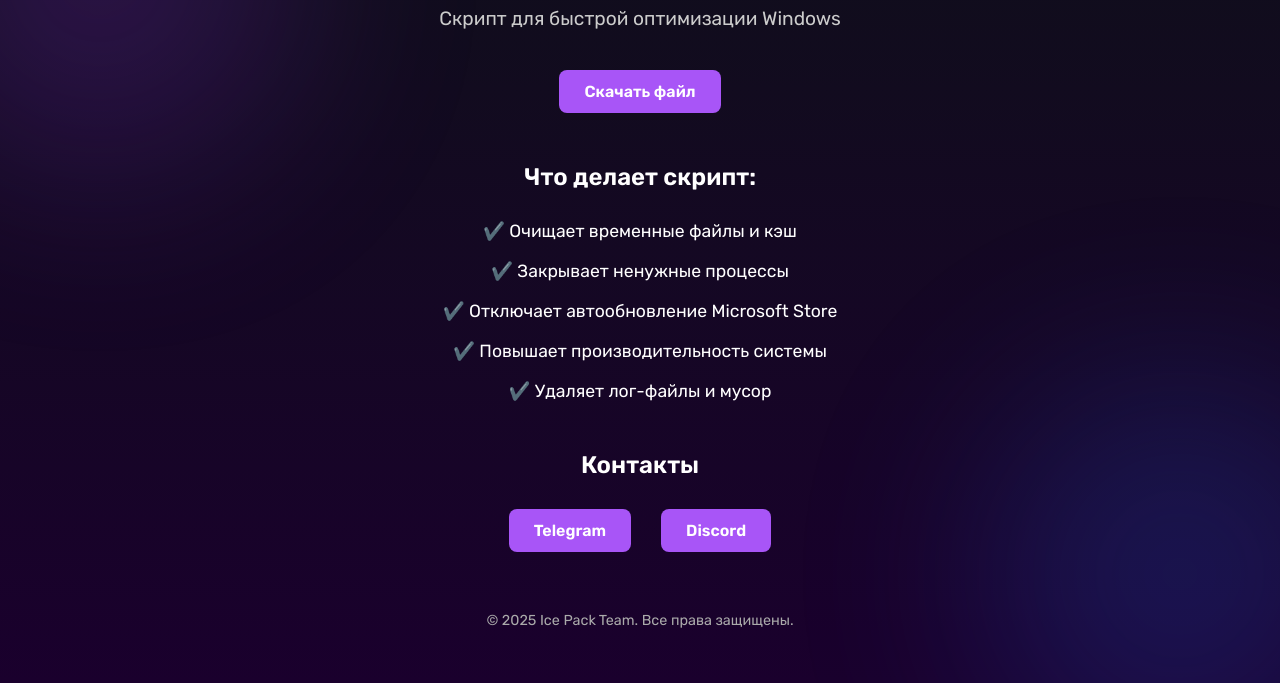
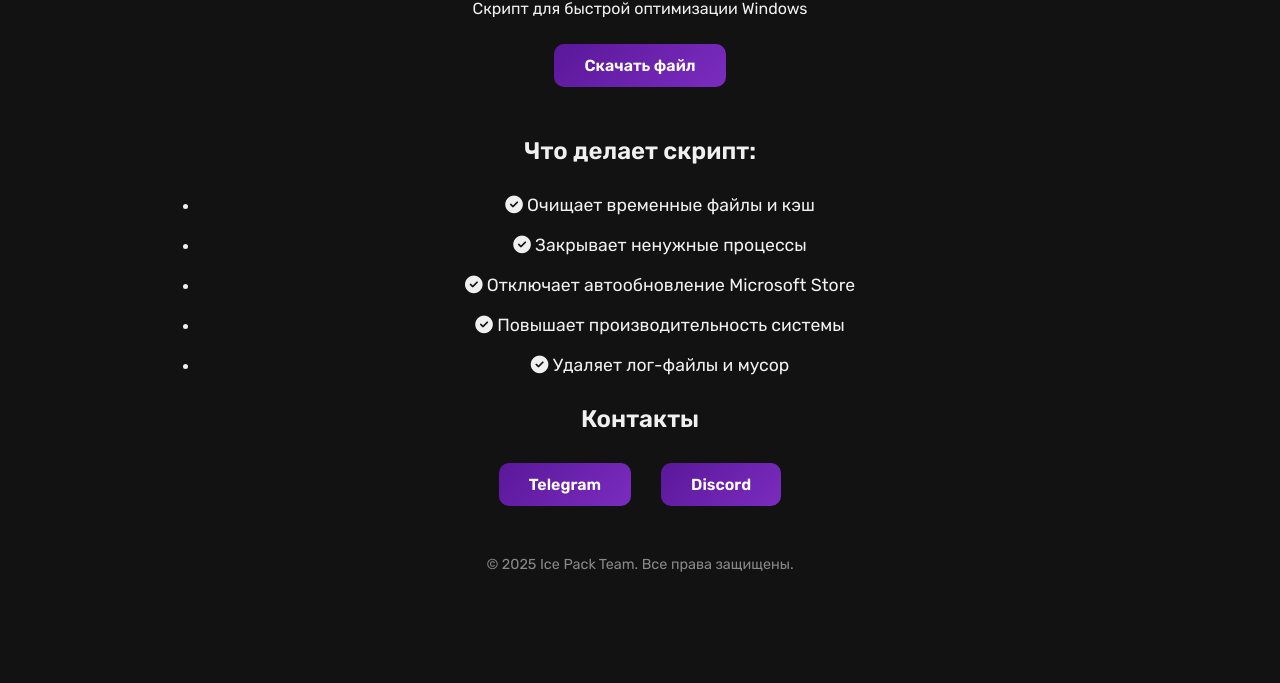
Before and after one commit to Iadno/IcePack-V1, a plain HTML site: page index.html in a window 1280 px wide. Shown: the part 126-809 px from the top of the page. Drawn offline with Linux system fonts and the light colour scheme.

Commit message:
Update index.html

```diff
--- a/index.html
+++ b/index.html
@@ -1,148 +1,44 @@
 <!DOCTYPE html>
 <html lang="ru">
 <head>
-  <meta charset="UTF-8">
-  <meta name="viewport" content="width=device-width, initial-scale=1.0">
+  <meta charset="UTF-8" />
+  <meta name="viewport" content="width=device-width, initial-scale=1.0" />
   <title>Ice Pack Optimizer</title>
-  <link rel="stylesheet" href="style.css">
-  <link href="https://fonts.googleapis.com/css2?family=Rubik:wght@400;600&display=swap" rel="stylesheet">
-  <style>
-    body {
-      margin: 0;
-      font-family: 'Rubik', sans-serif;
-      background: linear-gradient(to bottom, #0f0f1a, #1a002d);
-      color: #fff;
-      overflow-x: hidden;
-    }
-
-    .container {
-      max-width: 1140px;
-      margin: 0 auto;
-      padding: 40px 20px;
-      text-align: center;
-      position: relative;
-    }
-
-    header h1 {
-      font-size: 2.5rem;
-      color: #c084fc;
-      margin-bottom: 10px;
-    }
-
-    .subtitle {
-      font-size: 1.2rem;
-      color: #ccc;
-      margin-bottom: 30px;
-    }
-
-    .btn {
-      display: inline-block;
-      background: #a855f7;
-      color: white;
-      padding: 12px 25px;
-      border-radius: 8px;
-      text-decoration: none;
-      font-weight: 600;
-      margin: 10px;
-      transition: 0.3s;
-    }
-
-    .btn:hover {
-      background: #9333ea;
-    }
-
-    .features {
-      list-style: none;
-      padding: 0;
-      margin-top: 20px;
-    }
-
-    .features li {
-      padding: 10px 0;
-      font-size: 1.1rem;
-    }
-
-    .features li::before {
-      content: "✔️ ";
-      color: #22c55e;
-    }
-
-    .social-buttons {
-      margin-top: 20px;
-    }
-
-    footer {
-      margin-top: 50px;
-      font-size: 0.9rem;
-      color: #aaa;
-    }
-
-    @media (max-width: 768px) {
-      header h1 {
-        font-size: 2rem;
-      }
-
-      .btn {
-        width: 90%;
-        max-width: 320px;
-      }
-    }
-
-    /* Decorative Elements */
-    body::before, body::after {
-      content: "";
-      position: fixed;
-      z-index: -1;
-      width: 400px;
-      height: 400px;
-      border-radius: 50%;
-      filter: blur(100px);
-      opacity: 0.2;
-    }
-
-    body::before {
-      background: #9333ea;
-      top: -100px;
-      left: -100px;
-    }
-
-    body::after {
-      background: #2563eb;
-      bottom: -100px;
-      right: -100px;
-    }
-  </style>
+  <link rel="stylesheet" href="style.css" />
+  <link href="https://fonts.googleapis.com/css2?family=Rubik:wght@400;600&display=swap" rel="stylesheet" />
+  <script src="https://kit.fontawesome.com/a076d05399.js" crossorigin="anonymous"></script>
 </head>
 <body>
+  <div class="background"></div>
   <div class="container">
     <header>
-      <h1>Ice Pack Optimizer</h1>
-      <p class="subtitle">Скрипт для быстрой оптимизации Windows</p>
-      <a href="/downloads/Ice%20Pack%20V1.bat" download class="btn connect">Скачать файл</a>
+      <h1 class="fade-in">Ice Pack Optimizer</h1>
+      <p class="fade-in delay-1">Скрипт для быстрой оптимизации Windows</p>
+      <a href="Ice%20Pack%20V1.bat" download class="btn fade-in delay-2">Скачать файл</a>
     </header>
 
     <main>
-      <section class="about">
-        <h2><strong>Что делает скрипт:</strong></h2>
-        <ul class="features">
-          <li>Очищает временные файлы и кэш</li>
-          <li>Закрывает ненужные процессы</li>
-          <li>Отключает автообновление Microsoft Store</li>
-          <li>Повышает производительность системы</li>
-          <li>Удаляет лог-файлы и мусор</li>
+      <section class="features fade-in delay-3">
+        <h2>Что делает скрипт:</h2>
+        <ul>
+          <li><i class="fas fa-check-circle"></i> Очищает временные файлы и кэш</li>
+          <li><i class="fas fa-check-circle"></i> Закрывает ненужные процессы</li>
+          <li><i class="fas fa-check-circle"></i> Отключает автообновление Microsoft Store</li>
+          <li><i class="fas fa-check-circle"></i> Повышает производительность системы</li>
+          <li><i class="fas fa-check-circle"></i> Удаляет лог-файлы и мусор</li>
         </ul>
       </section>
 
-      <section class="links">
-        <h2><strong>Контакты</strong></h2>
+      <section class="contacts fade-in delay-4">
+        <h2>Контакты</h2>
         <div class="social-buttons">
-          <a href="https://t.me/your_telegram" target="_blank" class="btn telegram">Telegram</a>
-          <a href="https://discord.gg/your_invite" target="_blank" class="btn discord">Discord</a>
+          <a href="https://t.me/your_telegram" target="_blank" class="btn">Telegram</a>
+          <a href="https://discord.gg/your_invite" target="_blank" class="btn">Discord</a>
         </div>
       </section>
     </main>
 
-    <footer>
+    <footer class="fade-in delay-5">
       <p>&copy; 2025 Ice Pack Team. Все права защищены.</p>
     </footer>
   </div>
```
